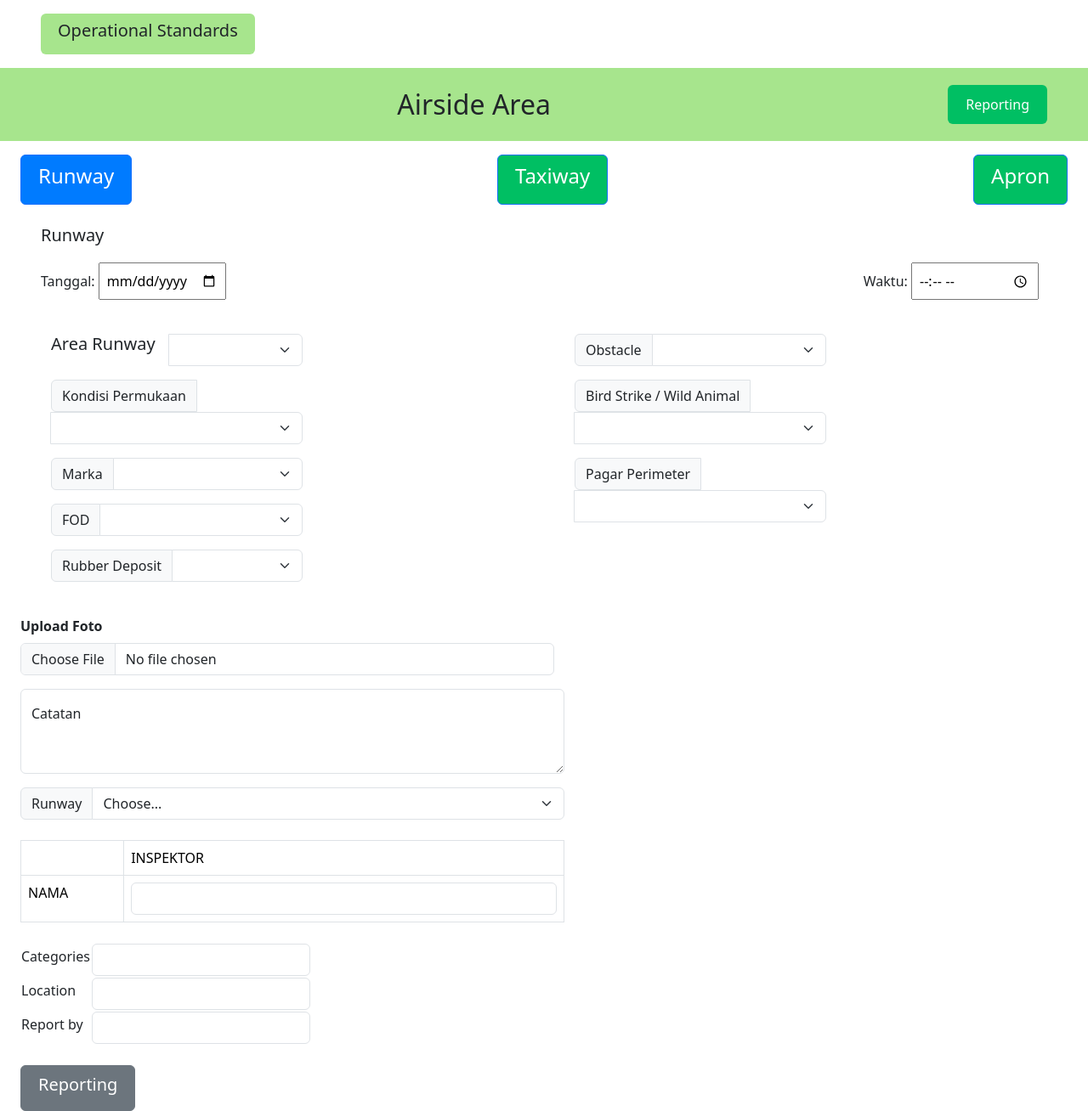
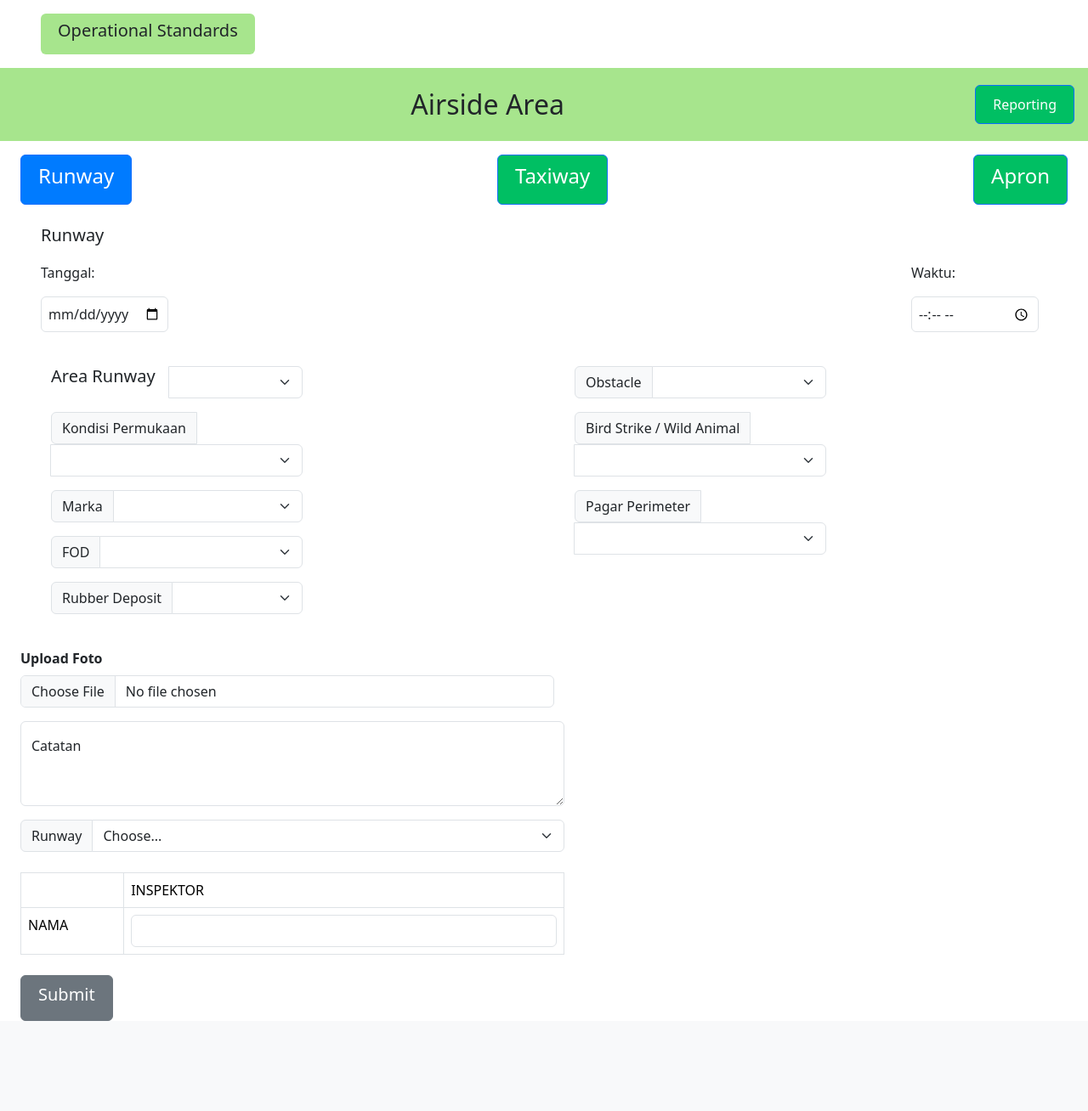
Before and after one commit to genthadjamal/projek-agung, a PHP site: page /inspection.php in a window 1280 px wide. Shown: the part 72-1380 px from the top of the page at 85% size. After the commit the page ends 1274 px from the top, so only its background shows below. Run offline with PHP 8.4, Linux system fonts and the light colour scheme.

Commit message:
update-buttonReport

```diff
--- a/inspection.php
+++ b/inspection.php
@@ -109,7 +109,7 @@
 
     <div class="mt-3" style="background-color: #A7E58D; width: 100%; text-align: center; padding: 20px 0;  display: flex; justify-content: space-between; align-items: center;">
         <h2 style="margin: 0; margin: auto;">Airside Area</h2>
-        <button class="btn me-5" style="background-color: #00BF63; color: #ffffff;">Reporting</button>
+        <a href="reporting.php" class="btn btn-primary me-3">Reporting</a>
     </div>
 
     <!-- end content airside area -->
@@ -134,12 +134,12 @@
         <form action="" method="post" id="runwayForm">
             <div class="form-table">
                 <div class="ms-5">
-                    <label for="datepicker">Tanggal:</label>
-                    <input type="date" id="datepicker" name="datepicker">
+                    <label for="datepicker" class="form-label mb-3">Tanggal:</label>
+                    <input type="date" id="datepicker" name="datepicker" class="form-control">
                 </div>
                 <div class="me-5">
-                    <label for="timepicker">Waktu:</label>
-                    <input type="time" id="timepicker" name="timepicker">
+                    <label for="timepicker" class="form-label mb-3">Waktu:</label>
+                    <input type="time" id="timepicker" name="timepicker" class="form-control">
                 </div>
             </div>
             <div class="row m-4">
@@ -249,23 +249,10 @@
                     <td><input class="form-control" type="text"></td>
                 </tr>
             </table>
-            <table class="m-4">
-                <tr>
-                    <td><label for="caregories" class="form-label">Categories</label></td>
-                    <td><input class="form-control" type="text" id="caregories" name="caregories"></td>
-                </tr>
-                <tr>
-                    <td><label for="location" class="form-label">Location</label></td>
-                    <td><input class="form-control" type="text" id="location" name="location"></td>
-                </tr>
-                <tr>
-                    <td><label for="reportby" class="form-label">Report by</label></td>
-                    <td><input class="form-control" type="text" id="reportby" name="reportby"></td>
-                </tr>
-            </table>
+
 
             <button type="submit" class="btn btn-secondary ms-4">
-                <h5>Reporting</h5>
+                <h5>Submit</h5>
             </button>
         </form>
     </div>
@@ -277,12 +264,12 @@
         <h5 class="ms-5">Taxiway</h5>
         <div class="form-table">
             <div class="ms-5">
-                <label for="datepicker">Tanggal:</label>
-                <input type="date" id="datepicker" name="datepicker">
+                <label for="datepicker" class="form-label mb-3">Tanggal:</label>
+                <input type="date" id="datepicker" name="datepicker" class="form-control">
             </div>
             <div class="me-5">
-                <label for="timepicker">Waktu:</label>
-                <input type="time" id="timepicker" name="timepicker">
+                <label for="timepicker" class="form-label mb-3">Waktu:</label>
+                <input type="time" id="timepicker" name="timepicker" class="form-control">
             </div>
         </div>
         <div class="row m-4">
@@ -400,23 +387,10 @@
                 <td><input type="text"></td>
             </tr>
         </table>
-        <table class="m-4">
-            <tr>
-                <td><label for="caregories" class="form-label">Categories</label></td>
-                <td><input class="form-control" type="text" id="caregories" name="caregories"></td>
-            </tr>
-            <tr>
-                <td><label for="location" class="form-label">Location</label></td>
-                <td><input class="form-control" type="text" id="location" name="location"></td>
-            </tr>
-            <tr>
-                <td><label for="reportby" class="form-label">Report by</label></td>
-                <td><input class="form-control" type="text" id="reportby" name="reportby"></td>
-            </tr>
-        </table>
+
 
         <button type="submit" class="btn btn-secondary ms-4">
-            <h5>Reporting</h5>
+            <h5>Submit</h5>
         </button>
     </div>
 
@@ -425,12 +399,12 @@
         <h5 class="ms-5">Apron</h5>
         <div class="form-table">
             <div class="ms-5">
-                <label for="datepicker">Tanggal:</label>
-                <input type="date" id="datepicker" name="datepicker">
+                <label for="datepicker" class="form-label mb-3">Tanggal:</label>
+                <input type="date" id="datepicker" name="datepicker" class="form-control">
             </div>
             <div class="me-5">
-                <label for="timepicker">Waktu:</label>
-                <input type="time" id="timepicker" name="timepicker">
+                <label for="timepicker" class="form-label mb-3">Waktu:</label>
+                <input type="time" id="timepicker" name="timepicker" class="form-control">
             </div>
         </div>
         <div class="row m-4">
@@ -539,23 +513,10 @@
                 <td><input type="text"></td>
             </tr>
         </table>
-        <table class="m-4">
-            <tr>
-                <td><label for="caregories" class="form-label">Categories</label></td>
-                <td><input class="form-control" type="text" id="caregories" name="caregories"></td>
-            </tr>
-            <tr>
-                <td><label for="location" class="form-label">Location</label></td>
-                <td><input class="form-control" type="text" id="location" name="location"></td>
-            </tr>
-            <tr>
-                <td><label for="reportby" class="form-label">Report by</label></td>
-                <td><input class="form-control" type="text" id="reportby" name="reportby"></td>
-            </tr>
-        </table>
+
 
         <button type="submit" class="btn btn-secondary ms-4">
-            <h5>Reporting</h5>
+            <h5>Submit</h5>
         </button>
     </div>
     </div>
```
Also changed, not shown: reporting.php (added, +89 -0 lines).
